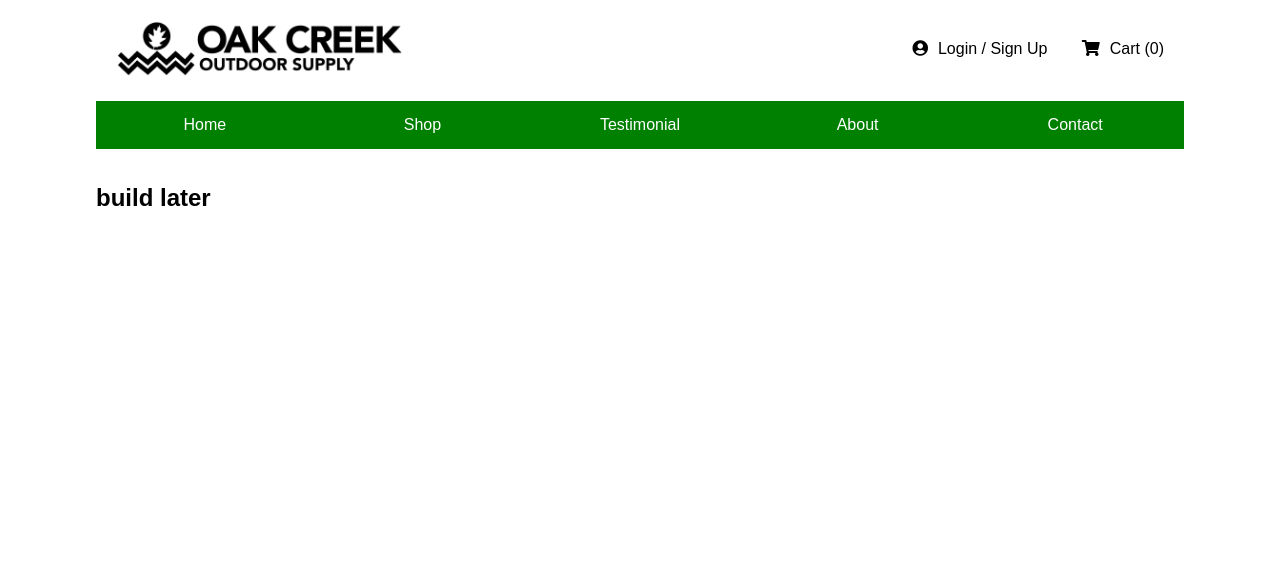
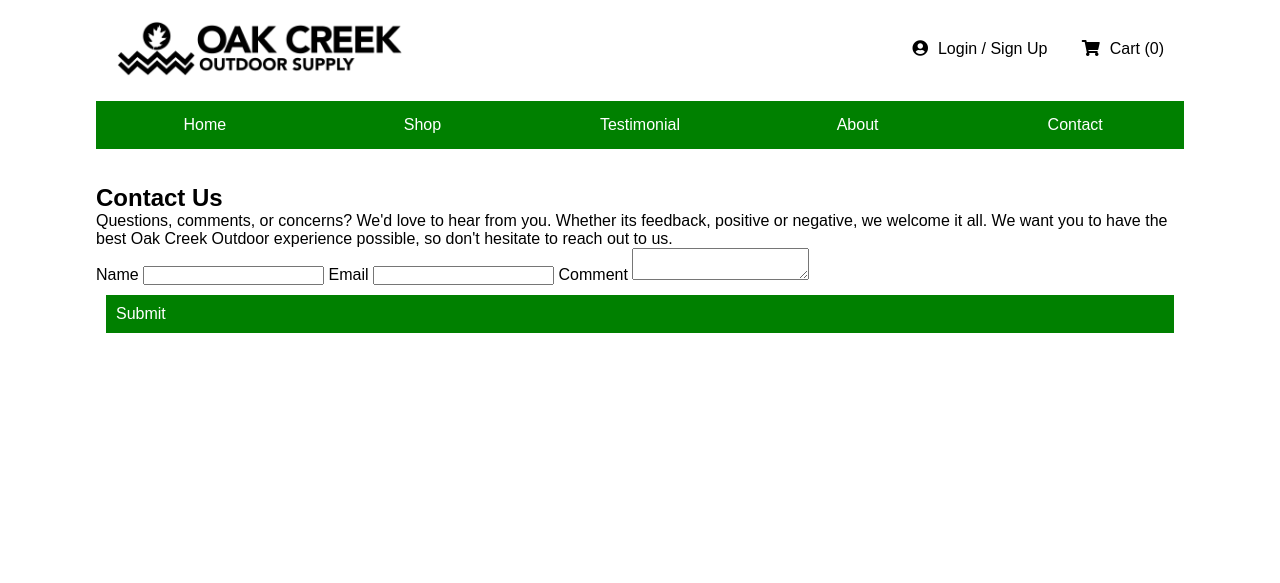
Before and after one commit to oakcreekoutdoor/oakcreek, a PHP site: template views/contact.php in a window 1280 px wide. Shown: the top 583 px of the page. Run offline with PHP 8.4, Linux system fonts and the light colour scheme; the template is opened without the code that fills it, so the values that code supplies are empty; some libraries are stand-ins or nearby versions.

Commit message:
thankyou testimonial login signup contact

```diff
--- a/views/contact.php
+++ b/views/contact.php
@@ -1,3 +1,15 @@
-<section id="testimonial" class="container cf">
-	<h2>build later</h2>
+<section id="contact" class="container cf">
+	<div class="contactText">
+		<h2>Contact Us</h2>
+		<p>Questions, comments, or concerns? We'd love to hear from you. Whether its feedback, positive or negative, we welcome it all. We want you to have the best Oak Creek Outdoor experience possible, so don't hesitate to reach out to us.</p>
+	</div>
+	<form>
+		<labe>Name</labe>
+		<input type="text" id="fName" name="fullName">
+		<labe>Email</labe>
+		<input type="text" id="email" name="email">
+		<label>Comment</label>
+		<textarea id="subject" name="subject"></textarea>
+		<a href="#" class="btn prime">Submit</a>
+	</form>
 </section><!-- //testimonial container -->
--- /dev/null
+++ b/views/thankyou.php
@@ -0,0 +1,6 @@
+<section id="thankyou" class="container cf">
+	<img src="assets/thankyouimage.jpg" alt="Picture of Grand Canyon">
+	<h1>Thank You</h1>
+	<p>Your order number is: <span>#22222</span></p>
+	<p>We sent a copy to your e-mail: <span>mail@mail.com</span></p>
+</section><!-- //Thank You container -->
```
Also changed, not shown: views/login.php (added, +18 -0 lines), views/testimonial.php (+10 -1 lines), assets/testimonialvideo1.jpg (added), assets/testimonialvideo2.jpg (added), assets/thankyouimage.jpg (added).
